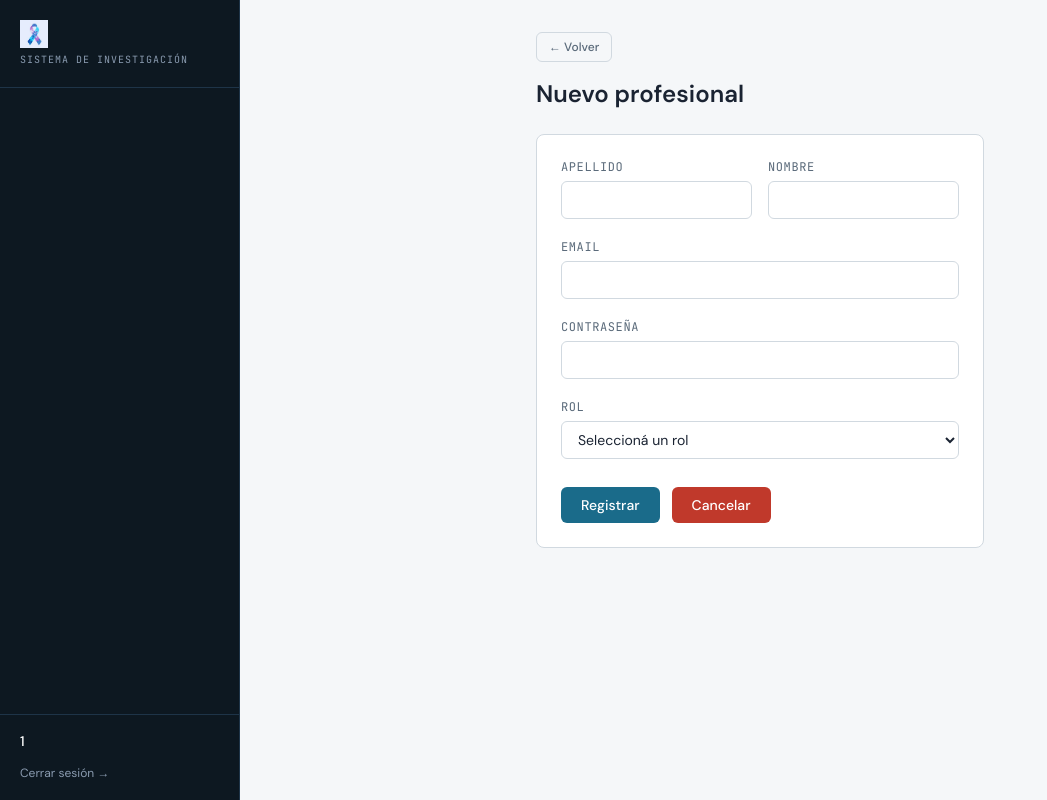
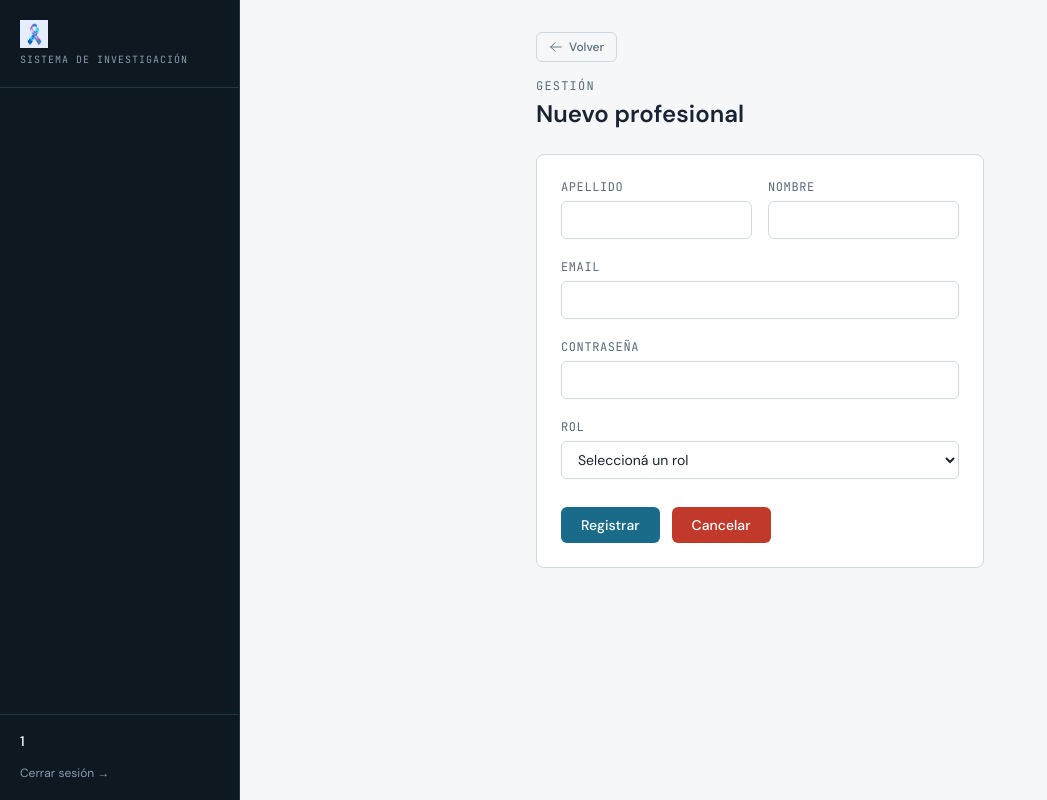
Before and after one commit to IgnacioMarucco/proyecto-mag-tea, an Angular app in the folder frontend/: page /internal/profesionales/nuevo in a window 1280 px wide. Shown: the whole page, without its empty margins (0-1047 px from the left). Built offline with nearby package versions, Linux system fonts and the light colour scheme; sample sign-in values are in the browser's storage.

Commit message:
Agregar componente de ícono en el formulario de profesionales para mejorar la interfaz. Se actualizó el enlace de navegación y se ajustó la estructura del encabezado.

```diff
--- a/frontend/src/app/internal/profesionales/profesional-form/profesional-form.component.html
+++ b/frontend/src/app/internal/profesionales/profesional-form/profesional-form.component.html
@@ -6,11 +6,12 @@
       routerLink="/internal/profesionales"
       class="inline-flex items-center gap-1.5 px-3 py-1.5 text-xs font-medium text-text-muted border border-border rounded-md hover:text-text hover:border-text-muted transition-colors mb-4"
     >
-      ← Volver
+      <app-icon name="arrow-left" class="w-3.5 h-3.5" /> Volver
     </a>
-    <h1 class="text-2xl font-semibold text-text">
+    <h1 class="text-xs font-mono text-text-muted tracking-widest uppercase mb-1">Gestión</h1>
+    <h2 class="text-2xl font-semibold text-text">
       {{ isEdit ? 'Editar profesional' : 'Nuevo profesional' }}
-    </h1>
+    </h2>
   </div>
 
   <div class="bg-surface border border-border rounded-lg p-6">
--- a/frontend/src/app/internal/profesionales/profesional-form/profesional-form.component.ts
+++ b/frontend/src/app/internal/profesionales/profesional-form/profesional-form.component.ts
@@ -3,10 +3,11 @@ import { FormBuilder, ReactiveFormsModule, Validators } from '@angular/forms';
 import { Router, RouterLink } from '@angular/router';
 import { ProfesionalService } from '../../../core/services/profesional.service';
 import { ROLE_LABELS, ROLES, ProfesionalCreate, ProfesionalUpdate } from '../../../core/models/profesional.model';
+import { IconComponent } from '../../../shared/icon/icon.component';
 
 @Component({
   selector: 'app-profesional-form',
-  imports: [ReactiveFormsModule, RouterLink],
+  imports: [ReactiveFormsModule, RouterLink, IconComponent],
   changeDetection: ChangeDetectionStrategy.OnPush,
   templateUrl: './profesional-form.component.html',
 })
```
